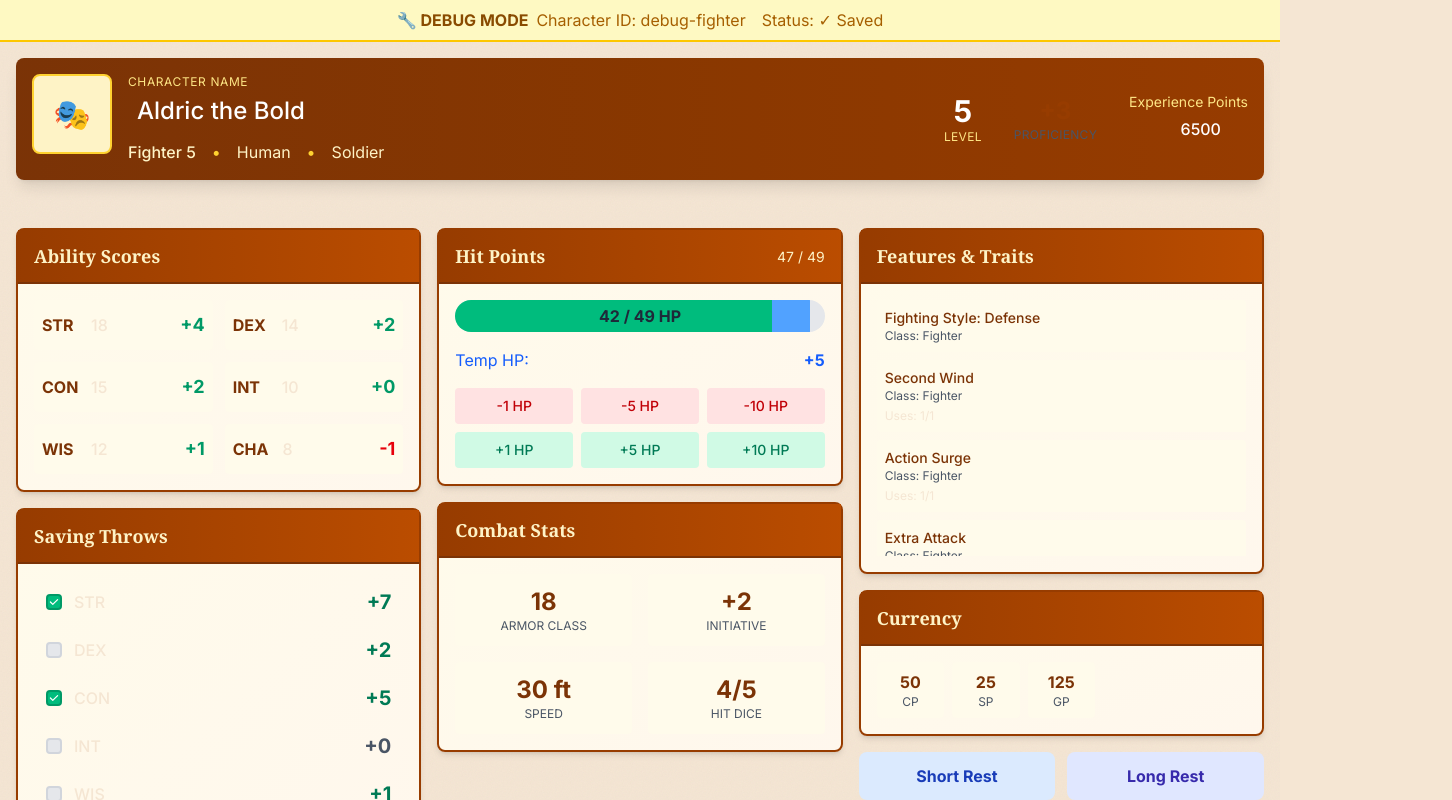
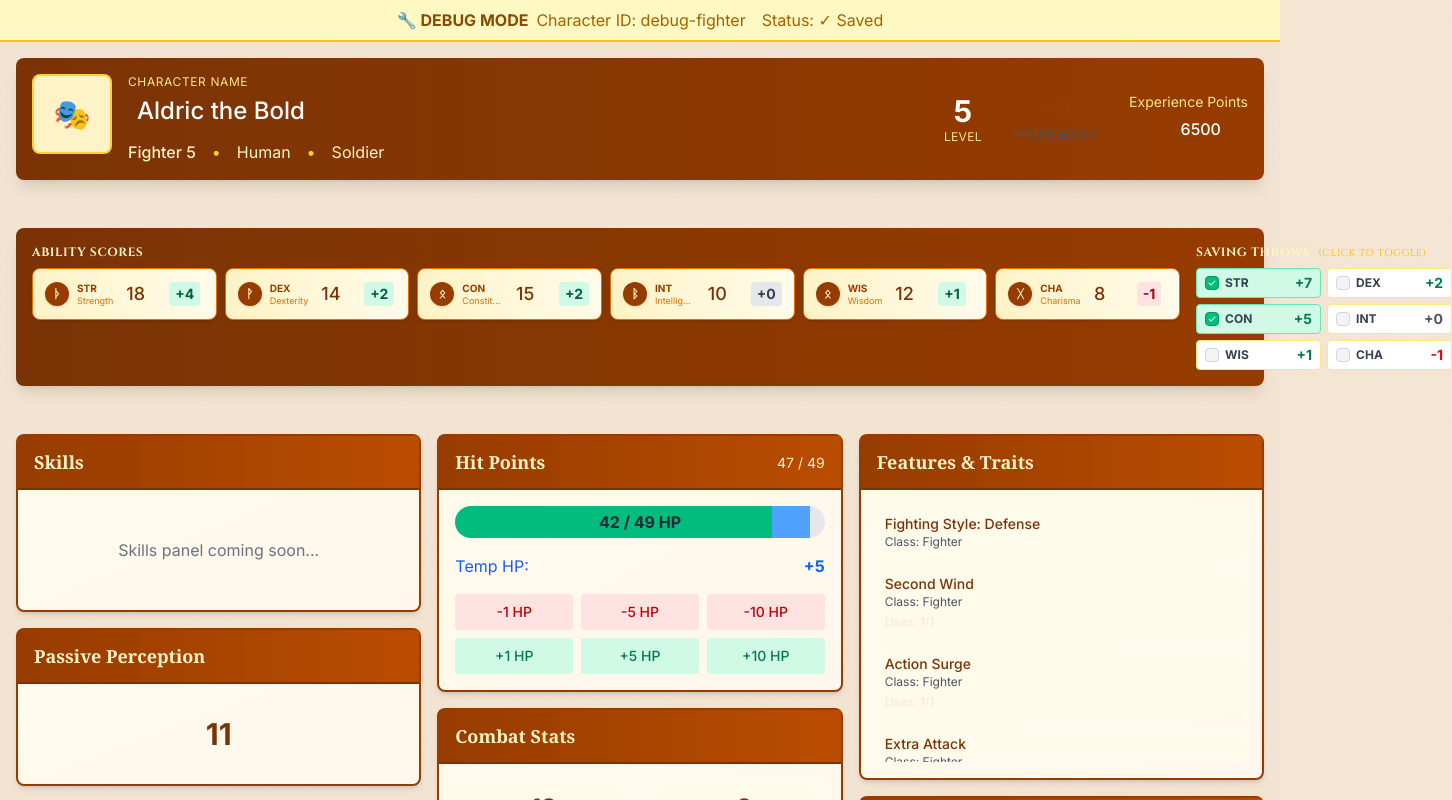
Before and after one commit to xvvcs/DnD-for-brokies, a Next.js app: page /characters/debug-fighter in a window 1280 px wide. Shown: the top 800 px of the page, 1452 px wide, since content can reach past the window. Built offline with nearby package versions, Linux system fonts and the light colour scheme.

Commit message:
fix: ability scores styling

```diff
--- a/src/app/characters/[id]/CharacterSheetClient.tsx
+++ b/src/app/characters/[id]/CharacterSheetClient.tsx
@@ -15,8 +15,7 @@ import {
   CharacterSheetHeader,
 } from '@/components/character-sheet/CharacterSheetLayout';
 import { IdentityBar } from '@/components/character-sheet/IdentityBar';
-import { SaveProficiency } from '@/components/character-sheet/ProficiencyBadge';
-import { EditableField } from '@/components/character-sheet/EditableField';
+import { AbilityScores } from '@/components/character-sheet/AbilityScores';
 import { mockCharacter, mockSpellcaster } from '@/lib/debug/mockCharacters';
 import type { Character } from '@/types/character';
 
@@ -85,71 +84,47 @@ export function CharacterSheetClient({ characterId }: CharacterSheetClientProps)
         />
       </CharacterSheetHeader>
 
+      {/* Ability Scores Bar - Right under header */}
+      <CharacterSheetHeader>
+        <AbilityScores
+          scores={character.abilityScores.total}
+          modifiers={character.abilityScores.modifier}
+          saveProficiencies={{
+            STR: character.classes.some((c) => c.key === 'fighter' || c.key === 'barbarian'),
+            DEX: false,
+            CON: character.classes.some((c) => c.key === 'fighter' || c.key === 'barbarian'),
+            INT: false,
+            WIS: false,
+            CHA: false,
+          }}
+          proficiencyBonus={proficiencyBonus}
+          onScoreChange={(ability, score) => {
+            // TODO: Update ability score
+            console.log(`Update ${ability} to ${score}`);
+          }}
+          onSaveProficiencyChange={(ability, proficient) => {
+            // TODO: Toggle save proficiency
+            console.log(`Toggle ${ability} save proficiency to ${proficient}`);
+          }}
+          onSave={handleSave}
+        />
+      </CharacterSheetHeader>
+
       {/* Main Content Grid */}
       <CharacterSheetGrid>
         {/* Left Column */}
         <div className="flex flex-col gap-4">
-          {/* Ability Scores */}
-          <CharacterSheetSection title="Ability Scores">
-            <div className="grid grid-cols-2 gap-3">
-              {Object.entries(character.abilityScores.total).map(([ability, score]) => {
-                const modifier =
-                  character.abilityScores.modifier[
-                    ability as keyof typeof character.abilityScores.modifier
-                  ];
-
-                return (
-                  <div
-                    key={ability}
-                    className="flex items-center justify-between p-2 bg-amber-50 rounded"
-                  >
-                    <div className="flex items-center gap-2">
-                      <span className="font-bold text-amber-900 w-8">{ability}</span>
-                      <EditableField
-                        value={score}
-                        type="number"
-                        min={3}
-                        max={20}
-                        onChange={(val) => {
-                          // TODO: Update ability score
-                          console.log(`Update ${ability} to ${val}`);
-                        }}
-                        onSave={handleSave}
-                        className="w-12 text-center"
-                      />
-                    </div>
-                    <span
-                      className={`font-bold text-lg ${modifier >= 0 ? 'text-emerald-600' : 'text-red-600'}`}
-                    >
-                      {modifier >= 0 ? `+${modifier}` : modifier}
-                    </span>
-                  </div>
-                );
-              })}
-            </div>
+          {/* Skills Panel Placeholder */}
+          <CharacterSheetSection title="Skills">
+            <div className="text-center py-8 text-gray-500">Skills panel coming soon...</div>
           </CharacterSheetSection>
 
-          {/* Saving Throws */}
-          <CharacterSheetSection title="Saving Throws">
-            <div className="space-y-1">
-              {Object.entries(character.abilityScores.modifier).map(([ability, modifier]) => {
-                // Mock proficiency for demonstration
-                const isProficient = ability === 'STR' || ability === 'CON';
-                const totalModifier = isProficient ? modifier + proficiencyBonus : modifier;
-
-                return (
-                  <SaveProficiency
-                    key={ability}
-                    ability={ability}
-                    modifier={totalModifier}
-                    isProficient={isProficient}
-                    onToggle={() => {
-                      // TODO: Toggle save proficiency
-                      console.log(`Toggle ${ability} save proficiency`);
-                    }}
-                  />
-                );
-              })}
+          {/* Passive Perception */}
+          <CharacterSheetSection title="Passive Perception">
+            <div className="text-center py-4">
+              <div className="text-3xl font-bold text-amber-900">
+                {10 + (character.abilityScores.modifier.WIS || 0)}
+              </div>
             </div>
           </CharacterSheetSection>
         </div>
--- a/src/components/character-sheet/AbilityScores.tsx
+++ b/src/components/character-sheet/AbilityScores.tsx
@@ -1,23 +1,17 @@
 /**
  * AbilityScores Component
  *
- * Displays and manages character ability scores with:
- * - 6 ability scores with modifiers
- * - Inline editing support
- * - Saving throw modifiers
- * - Proficiency toggles
- * - Fantasy-themed styling with rune borders
+ * Horizontal bar displaying all 6 ability scores with inline editing.
+ * Scores are displayed left-to-right in a single row with click-to-edit functionality.
  */
 
-import React, { useState, useCallback } from 'react';
+import React from 'react';
 
 import { cn } from '@/lib/utils';
 import type { AbilityScore } from '@/types/game';
 import { ABILITY_SCORES } from '@/types/game';
 import { formatModifier } from '@/lib/engine/ability-scores';
-import { useEditMode } from '@/hooks/useEditMode';
-import { Button } from '@/components/ui/button';
-import { Edit2, Check } from 'lucide-react';
+import { EditableField } from './EditableField';
 
 // Full names for abilities
 const ABILITY_NAMES: Record<AbilityScore, string> = {
@@ -46,85 +40,67 @@ interface AbilityScoresProps {
   proficiencyBonus: number;
   onScoreChange?: (ability: AbilityScore, score: number) => void;
   onSaveProficiencyChange?: (ability: AbilityScore, proficient: boolean) => void;
+  onSave?: () => void;
   className?: string;
 }
 
 /**
- * Individual ability score card
+ * Individual ability score item with inline editing
  */
-function AbilityCard({
+function AbilityScoreItem({
   ability,
   score,
   modifier,
-  isEditing,
   onScoreChange,
+  onSave,
 }: {
   ability: AbilityScore;
   score: number;
   modifier: number;
-  isEditing: boolean;
   onScoreChange?: (score: number) => void;
+  onSave?: () => void;
 }) {
-  const [editValue, setEditValue] = useState(score.toString());
-
-  const handleChange = (e: React.ChangeEvent<HTMLInputElement>) => {
-    const value = e.target.value;
-    setEditValue(value);
-    const numValue = parseInt(value, 10);
-    if (!isNaN(numValue) && numValue >= 1 && numValue <= 30) {
-      onScoreChange?.(numValue);
-    }
-  };
-
   return (
     <div
       className={cn(
-        'relative flex flex-col items-center p-3',
-        'bg-gradient-to-b from-amber-100 to-amber-50',
-        'border-2 border-amber-700 rounded-lg',
-        'shadow-md transition-all',
-        'hover:shadow-lg hover:border-amber-600',
-        isEditing && 'ring-2 ring-amber-500 ring-offset-2'
+        'flex items-center gap-2 px-3 py-2',
+        'bg-gradient-to-r from-amber-100 to-amber-50',
+        'border border-amber-600 rounded-lg',
+        'shadow-sm flex-1 min-w-0'
       )}
     >
       {/* Rune decoration */}
-      <div className="absolute -top-3 -left-3 w-6 h-6 flex items-center justify-center bg-amber-800 rounded-full text-amber-100 text-xs font-bold shadow-sm">
+      <div className="flex-shrink-0 w-6 h-6 flex items-center justify-center bg-amber-800 rounded-full text-amber-100 text-xs font-bold shadow-sm">
         {ABILITY_RUNES[ability]}
       </div>
 
-      {/* Ability abbreviation */}
-      <div className="text-xs font-bold text-amber-800 uppercase tracking-wider mb-1">
+      {/* Ability abbreviation and name */}
+      <div className="flex flex-col min-w-0">
+        <span className="text-[10px] font-bold text-amber-800 uppercase leading-tight">
           {ability}
+        </span>
+        <span className="text-[9px] text-amber-600 leading-tight truncate hidden sm:block">
+          {ABILITY_NAMES[ability]}
+        </span>
       </div>
 
-      {/* Ability name (hidden on very small screens) */}
-      <div className="hidden sm:block text-[10px] text-amber-600 mb-1 text-center leading-tight">
-        {ABILITY_NAMES[ability].slice(0, 3)}
-      </div>
-
-      {/* Score display or input */}
-      {isEditing ? (
-        <input
+      {/* Editable Score */}
+      <div className="flex-shrink-0">
+        <EditableField
+          value={score}
           type="number"
           min={1}
           max={30}
-          value={editValue}
-          onChange={handleChange}
-          className={cn(
-            'w-14 text-center text-2xl font-bold',
-            'bg-white border-2 border-amber-500 rounded',
-            'focus:outline-none focus:ring-2 focus:ring-amber-400',
-            'text-amber-900'
-          )}
+          onChange={(val) => onScoreChange?.(Number(val))}
+          onSave={onSave}
+          className="w-10 text-center font-bold text-lg text-amber-900 py-0.5 px-1"
         />
-      ) : (
-        <div className="text-2xl font-bold text-amber-900">{score}</div>
-      )}
+      </div>
 
       {/* Modifier */}
       <div
         className={cn(
-          'mt-1 px-2 py-0.5 rounded-full text-sm font-bold',
+          'flex-shrink-0 px-1.5 py-0.5 rounded text-sm font-bold',
           modifier > 0 && 'bg-emerald-100 text-emerald-800',
           modifier < 0 && 'bg-red-100 text-red-800',
           modifier === 0 && 'bg-gray-200 text-gray-700'
@@ -137,48 +113,41 @@ function AbilityCard({
 }
 
 /**
- * Saving throw row
+ * Saving throw item with proficiency toggle
  */
-function SavingThrowRow({
+function SavingThrowItem({
   ability,
   isProficient,
-  proficiencyBonus,
   totalModifier,
   onToggle,
-  isEditing,
 }: {
   ability: AbilityScore;
   isProficient: boolean;
-  proficiencyBonus: number;
   totalModifier: number;
   onToggle?: () => void;
-  isEditing: boolean;
 }) {
   return (
-    <div
-      className={cn(
-        'flex items-center justify-between py-2 px-3 rounded',
-        'bg-white border border-amber-200',
-        'hover:bg-amber-50 transition-colors',
-        isProficient && 'bg-emerald-50 border-emerald-200'
-      )}
-    >
-      <div className="flex items-center gap-3">
-        {/* Proficiency checkbox */}
     <button
       type="button"
       onClick={onToggle}
-          disabled={!isEditing || !onToggle}
       className={cn(
-            'w-5 h-5 rounded border-2 flex items-center justify-center transition-all',
-            isProficient ? 'bg-emerald-500 border-emerald-600' : 'bg-gray-100 border-gray-300',
-            isEditing && onToggle && 'cursor-pointer hover:scale-110',
-            (!isEditing || !onToggle) && 'cursor-default'
+        'flex items-center gap-1.5 px-2 py-1 rounded',
+        'transition-all text-left',
+        isProficient
+          ? 'bg-emerald-100 border border-emerald-300 hover:bg-emerald-200'
+          : 'bg-white border border-amber-200 hover:bg-amber-50'
       )}
-          title={isProficient ? 'Proficient' : 'Not Proficient'}
+      title={`${ABILITY_NAMES[ability]} Save`}
+    >
+      {/* Proficiency indicator */}
+      <div
+        className={cn(
+          'w-3.5 h-3.5 rounded border flex items-center justify-center',
+          isProficient ? 'bg-emerald-500 border-emerald-600' : 'bg-gray-100 border-gray-300'
+        )}
       >
         {isProficient && (
-            <svg className="w-3.5 h-3.5 text-white" fill="currentColor" viewBox="0 0 20 20">
+          <svg className="w-2.5 h-2.5 text-white" fill="currentColor" viewBox="0 0 20 20">
             <path
               fillRule="evenodd"
               d="M16.707 5.293a1 1 0 010 1.414l-8 8a1 1 0 01-1.414 0l-4-4a1 1 0 011.414-1.414L8 12.586l7.293-7.293a1 1 0 011.414 0z"
@@ -186,39 +155,29 @@ function SavingThrowRow({
             />
           </svg>
         )}
-        </button>
-
-        {/* Ability name */}
-        <div className="flex items-baseline gap-2">
-          <span className="font-medium text-gray-900">{ABILITY_NAMES[ability]}</span>
-          <span className="text-xs text-gray-500">({ability})</span>
       </div>
 
-        {/* Proficiency indicator text */}
-        {isProficient && (
-          <span className="text-xs text-emerald-600 font-medium hidden sm:inline">
-            +{proficiencyBonus} prof
-          </span>
-        )}
-      </div>
+      {/* Ability abbreviation */}
+      <span className="text-xs font-bold text-gray-700">{ability}</span>
 
       {/* Total modifier */}
-      <div
+      <span
         className={cn(
-          'font-bold text-lg',
+          'text-sm font-bold ml-auto',
           totalModifier > 0 && 'text-emerald-700',
           totalModifier < 0 && 'text-red-600',
           totalModifier === 0 && 'text-gray-600'
         )}
       >
         {formatModifier(totalModifier)}
-      </div>
-    </div>
+      </span>
+    </button>
   );
 }
 
 /**
- * Main Ability Scores Panel
+ * Main Ability Scores Bar Component
+ * Displays all 6 ability scores in a single horizontal row with inline editing
  */
 export function AbilityScores({
   scores,
@@ -227,25 +186,9 @@ export function AbilityScores({
   proficiencyBonus,
   onScoreChange,
   onSaveProficiencyChange,
+  onSave,
   className,
 }: AbilityScoresProps) {
-  const { isEditing, startEditing, stopEditing } = useEditMode();
-
-  const handleScoreChange = useCallback(
-    (ability: AbilityScore, score: number) => {
-      onScoreChange?.(ability, score);
-    },
-    [onScoreChange]
-  );
-
-  const handleSaveToggle = useCallback(
-    (ability: AbilityScore) => {
-      if (!isEditing || !onSaveProficiencyChange) return;
-      onSaveProficiencyChange(ability, !saveProficiencies[ability]);
-    },
-    [isEditing, saveProficiencies, onSaveProficiencyChange]
-  );
-
   // Calculate saving throw modifiers
   const getSaveModifier = (ability: AbilityScore): number => {
     const baseMod = modifiers[ability] ?? 0;
@@ -256,76 +199,46 @@ export function AbilityScores({
   return (
     <div
       className={cn(
-        'bg-white rounded-lg border-2 border-amber-800 shadow-md',
-        'bg-gradient-to-br from-amber-50 to-orange-50',
+        'bg-gradient-to-r from-amber-900 to-amber-800',
+        'rounded-lg shadow-lg',
+        'p-4',
         className
       )}
     >
-      {/* Header with edit toggle */}
-      <div
-        className={cn(
-          'flex items-center justify-between px-4 py-3',
-          'bg-gradient-to-r from-amber-800 to-amber-700',
-          'border-b-2 border-amber-900'
-        )}
-      >
-        <h3 className="font-serif font-bold text-amber-100 text-lg">Ability Scores</h3>
-        <Button
-          variant="ghost"
-          size="sm"
-          onClick={isEditing ? stopEditing : startEditing}
-          className={cn('text-amber-100 hover:text-white hover:bg-amber-600', 'print:hidden')}
-        >
-          {isEditing ? (
-            <>
-              <Check className="w-4 h-4 mr-1" />
-              Done
-            </>
-          ) : (
-            <>
-              <Edit2 className="w-4 h-4 mr-1" />
-              Edit
-            </>
-          )}
-        </Button>
-      </div>
-
-      {/* Content */}
-      <div className="p-4 space-y-4">
-        {/* Ability Score Cards Grid */}
-        <div className="grid grid-cols-3 sm:grid-cols-6 gap-3">
+      <div className="flex flex-col xl:flex-row gap-4">
+        {/* Ability Scores Row - All 6 in one line */}
+        <div className="flex-1">
+          <h3 className="text-amber-100 text-xs font-bold uppercase tracking-wider mb-2">
+            Ability Scores
+          </h3>
+          <div className="flex gap-2">
             {ABILITY_SCORES.map((ability) => (
-            <AbilityCard
+              <AbilityScoreItem
                 key={ability}
                 ability={ability}
                 score={scores[ability] ?? 10}
                 modifier={modifiers[ability] ?? 0}
-              isEditing={isEditing}
-              onScoreChange={(score) => handleScoreChange(ability, score)}
+                onScoreChange={(score) => onScoreChange?.(ability, score)}
+                onSave={onSave}
               />
             ))}
           </div>
+        </div>
 
-        {/* Saving Throws Section */}
-        <div className="border-t-2 border-amber-200 pt-4">
-          <h4 className="text-sm font-bold text-amber-800 uppercase tracking-wider mb-3">
+        {/* Saving Throws */}
+        <div className="xl:w-64 shrink-0">
+          <h4 className="text-amber-100 text-xs font-bold uppercase tracking-wider mb-2">
             Saving Throws
-            {isEditing && (
-              <span className="text-xs font-normal text-amber-600 ml-2">
-                (Click checkboxes to toggle proficiency)
-              </span>
-            )}
+            <span className="text-[10px] font-normal text-amber-400 ml-2">(Click to toggle)</span>
           </h4>
-          <div className="space-y-2">
+          <div className="grid grid-cols-3 xl:grid-cols-2 gap-1.5">
             {ABILITY_SCORES.map((ability) => (
-              <SavingThrowRow
+              <SavingThrowItem
                 key={`save-${ability}`}
                 ability={ability}
                 isProficient={saveProficiencies[ability] ?? false}
-                proficiencyBonus={proficiencyBonus}
                 totalModifier={getSaveModifier(ability)}
-                onToggle={() => handleSaveToggle(ability)}
-                isEditing={isEditing}
+                onToggle={() => onSaveProficiencyChange?.(ability, !saveProficiencies[ability])}
               />
             ))}
           </div>
```
Lines whose indentation alone changed are shown as unchanged.
